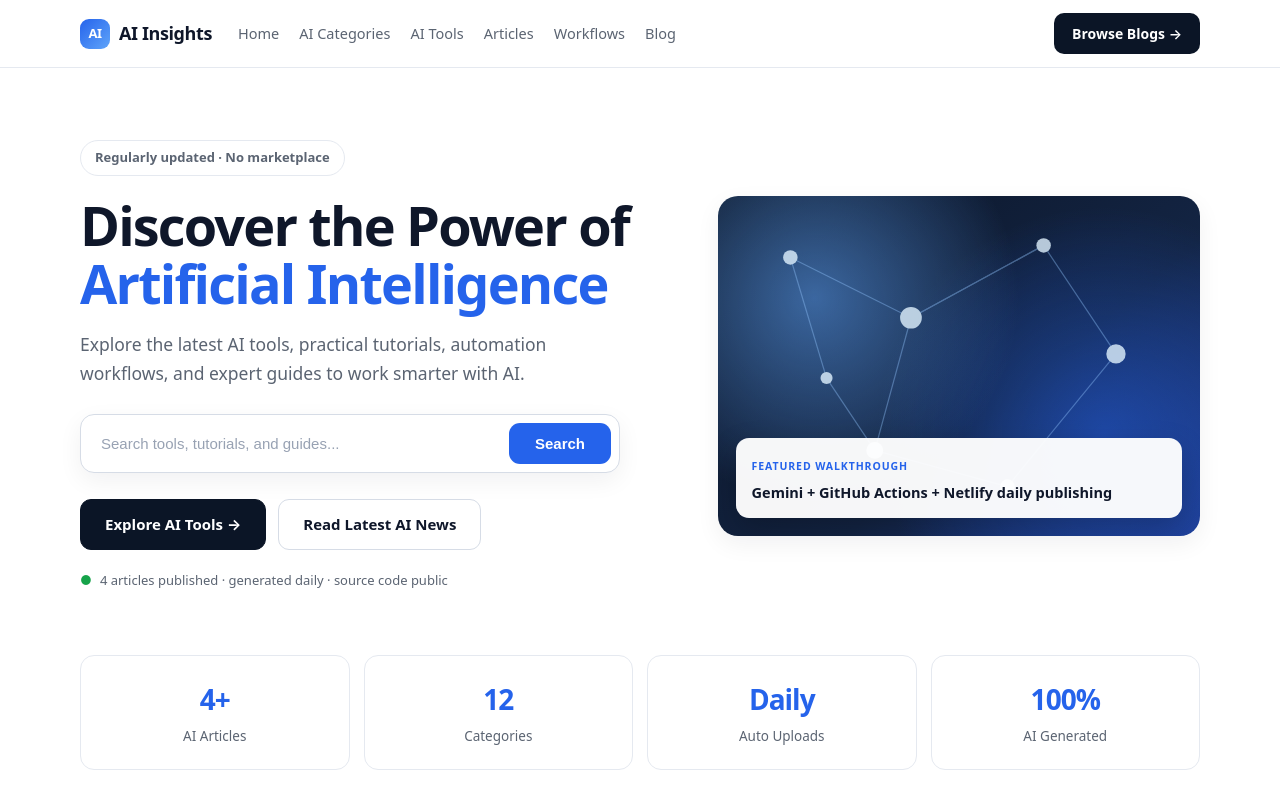
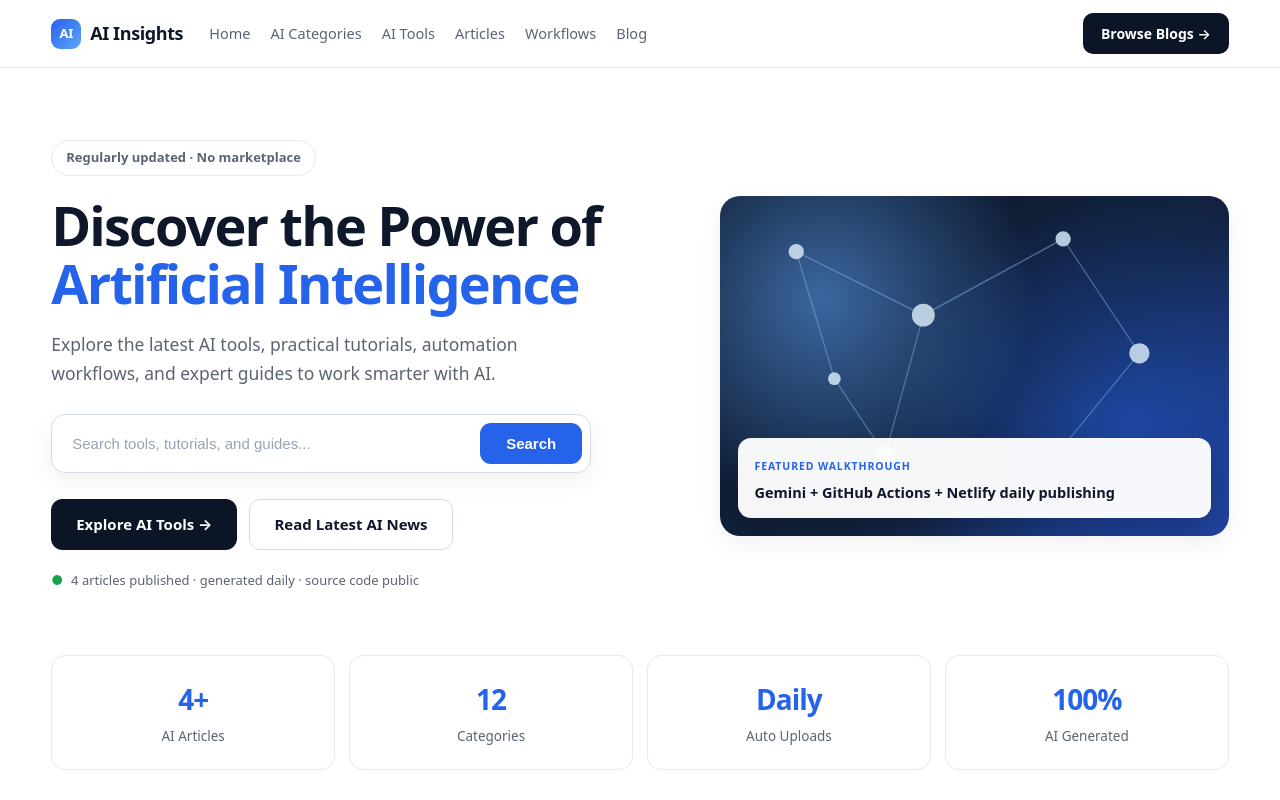
Before and after one commit to davidtechwizstudio-cpu/ai-content-site, a Next.js app: page / in a window 1280 px wide. Shown: the top 800 px of the page. Built offline with nearby package versions, Linux system fonts and the light colour scheme.

Commit message:
style: widen content container to 1400px

```diff
--- a/src/app/globals.css
+++ b/src/app/globals.css
@@ -29,7 +29,7 @@ a { color: inherit; text-decoration: none; }
 
 img { max-width: 100%; }
 
-.container { width: min(1120px, 92%); margin: 0 auto; }
+.container { width: min(1400px, 92%); margin: 0 auto; }
 
 /* ---------- Header ---------- */
 .site-header {
```
